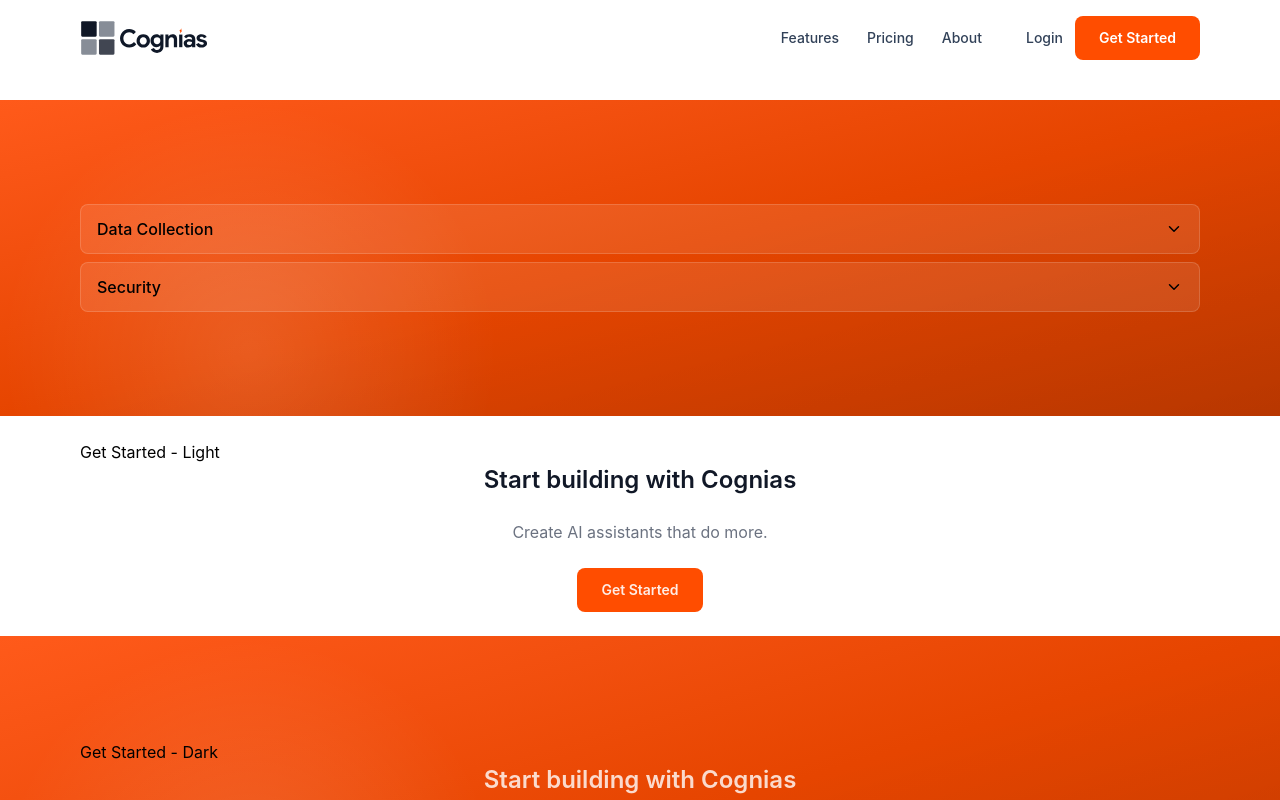
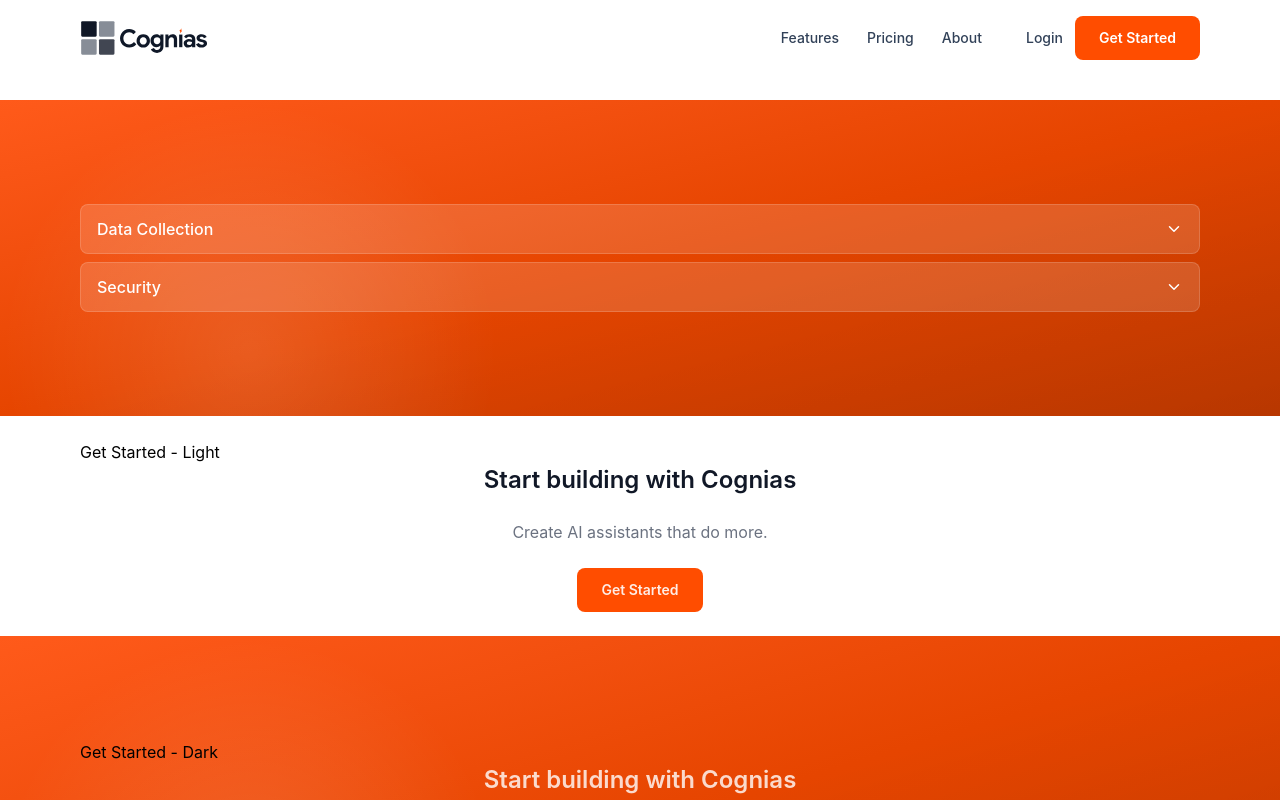
Before and after one commit to prandle/cognias-marketing, a React (Vite) app: page /components in a window 1280 px wide. Shown: the top 800 px of the page. Built offline with nearby package versions, Linux system fonts and the light colour scheme.

Commit message:
dark accordion

```diff
--- a/src/components/ui/Accordion.tsx
+++ b/src/components/ui/Accordion.tsx
@@ -45,6 +45,7 @@ type AccordionProps = {
   type?: AccordionType;
   collapsible?: boolean;
   className?: string;
+  themeInverse?: boolean;
 };
 
 function AccordionRoot({
@@ -52,6 +53,7 @@ function AccordionRoot({
   type = "single",
   collapsible = true,
   className,
+  themeInverse,
 }: AccordionProps) {
   const [openItems, setOpenItems] = useState<string[]>([]);
   const triggersRef = useRef<HTMLButtonElement[]>([]);
@@ -59,16 +61,11 @@ function AccordionRoot({
   const toggleItem = (value: string) => {
     setOpenItems((prev) => {
       const isOpen = prev.includes(value);
-
       if (type === "single") {
         if (isOpen) return collapsible ? [] : prev;
         return [value];
       }
-
-      if (isOpen) {
-        return collapsible ? prev.filter((v) => v !== value) : prev;
-      }
-
+      if (isOpen) return collapsible ? prev.filter((v) => v !== value) : prev;
       return [...prev, value];
     });
   };
@@ -93,11 +90,18 @@ function AccordionRoot({
     prev?.focus();
   };
 
+  const childrenWithTheme = React.Children.map(children, (child) =>
+    React.isValidElement<ThemeProps>(child)
+      ? React.cloneElement(child, { themeInverse })
+      : child
+  );
+
+
   return (
     <AccordionContext.Provider
       value={{ openItems, toggleItem, registerTrigger, focusNext, focusPrev }}
     >
-      <div className={clsx("space-y-2", className)}>{children}</div>
+      <div className={clsx("space-y-2", className)}>{childrenWithTheme}</div>
     </AccordionContext.Provider>
   );
 }
@@ -121,15 +125,13 @@ function AccordionItem({ value, children, themeInverse }: AccordionItemProps) {
           : "bg-surface border-border"
       )}
     >
-      {React.Children.map(children, (child) =>
-        React.isValidElement(child)
-          ? React.cloneElement(child as React.ReactElement<any>, {
-              value,
-              itemId: id,
-              themeInverse,
-            })
-          : child
-      )}
+
+    {React.Children.map(children, (child) =>
+      React.isValidElement<{ value?: string; itemId?: string; themeInverse?: boolean }>(child)
+        ? React.cloneElement(child, { value, itemId: id, themeInverse })
+        : child
+    )}
+
     </div>
   );
 }
@@ -150,13 +152,11 @@ function AccordionTrigger({
 }: AccordionTriggerProps) {
   const { openItems, toggleItem, registerTrigger, focusNext, focusPrev } =
     useAccordion();
-
   const ref = useRef<HTMLButtonElement>(null);
   const isOpen = value ? openItems.includes(value) : false;
 
   const handleKeyDown = (e: KeyboardEvent<HTMLButtonElement>) => {
     if (!ref.current) return;
-
     switch (e.key) {
       case "ArrowDown":
         e.preventDefault();
@@ -189,12 +189,11 @@ function AccordionTrigger({
         "w-full flex items-center justify-between px-4 py-3 text-left font-medium transition",
         themeInverse
           ? "bg-white/5 hover:bg-white/10 text-white"
-          : "bg-surface hover:bg-muted",
+          : "bg-surface hover:bg-muted text-default",
         "focus:outline-none focus:ring-2 focus:ring-primary"
       )}
     >
       <div className="flex items-center">{children}</div>
-
       <ChevronDown
         size={18}
         className={clsx("transition-transform duration-200", isOpen && "rotate-180")}
@@ -230,7 +229,12 @@ function AccordionContent({
         isOpen ? "max-h-96 py-3" : "max-h-0"
       )}
     >
-      <div className={clsx("text-sm", themeInverse ? "text-white/80" : "text-muted-foreground")}>
+      <div
+        className={clsx(
+          "text-sm",
+          themeInverse ? "text-white/80" : "text-muted-foreground"
+        )}
+      >
         {children}
       </div>
     </div>
--- a/src/version.json
+++ b/src/version.json
@@ -1,3 +1,3 @@
 {
-  "build": 75
+  "build": 77
 }
```
Also changed, not shown: 1 other file (tests, documents, lock files or other folders).
